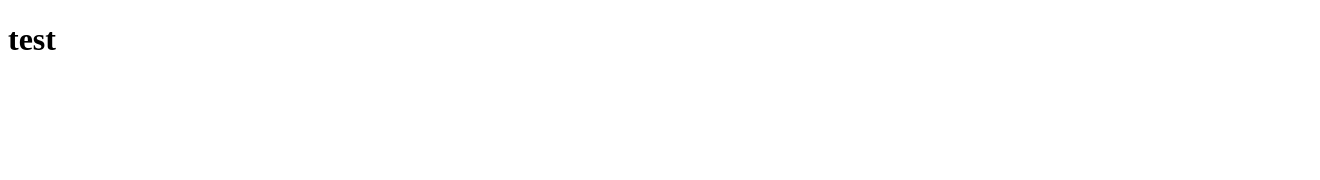
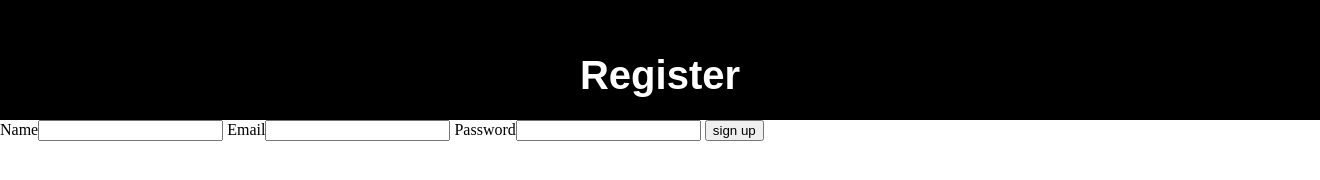
Before and after one commit to FilipK03/team, a plain HTML site: page public/index.html in a window 1280 px wide. Shown: the whole page, 1320 px wide, since content can reach past the window. Drawn offline with Linux system fonts and the light colour scheme.

Commit message:
css and topbar

```diff
--- a/public/index.html
+++ b/public/index.html
@@ -1,12 +1,19 @@
 <!DOCTYPE html>
 <html lang="en">
 <head>
+    <link rel="stylesheet" href="style.css">
     <meta charset="UTF-8">
     <meta http-equiv="X-UA-Compatible" content="IE=edge">
     <meta name="viewport" content="width=device-width, initial-scale=1.0">
     <title>store</title>
 </head>
 <body>
-    <h1>test</h1>
+    <div class="topbar"><h2>Register</h2></div>
+    <form action="/register" method="post">
+        Name<input name="name" type="text" required>
+        Email<input name="email" type="email" required>
+        Password<input name="password" type="password" required>
+        <button class="button2">sign up</button>
+    </form>
 </body>
 </html>
--- a/public/style.css
+++ b/public/style.css
@@ -0,0 +1,19 @@
+body {
+    margin: 0;
+    padding: 0;
+
+}
+
+.topbar {
+    text-align: center;
+    width: 100%;
+    padding: 20px;
+    height: 10vh;
+    background-color: black;
+}
+
+h2 {
+    font-family: sans-serif;
+    font-size: 2.5rem;
+    color: white;
+}
```
